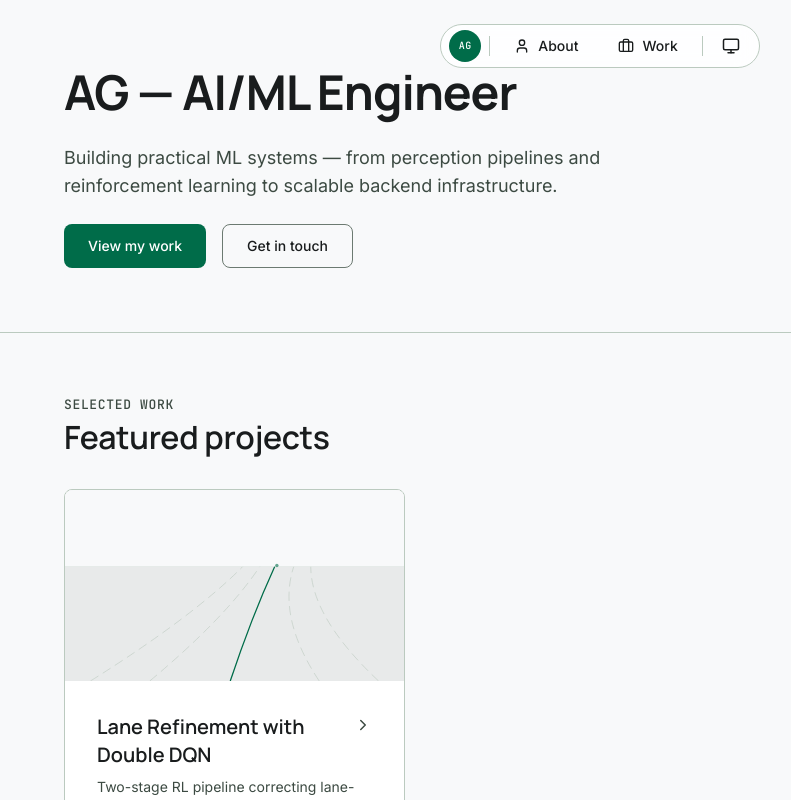
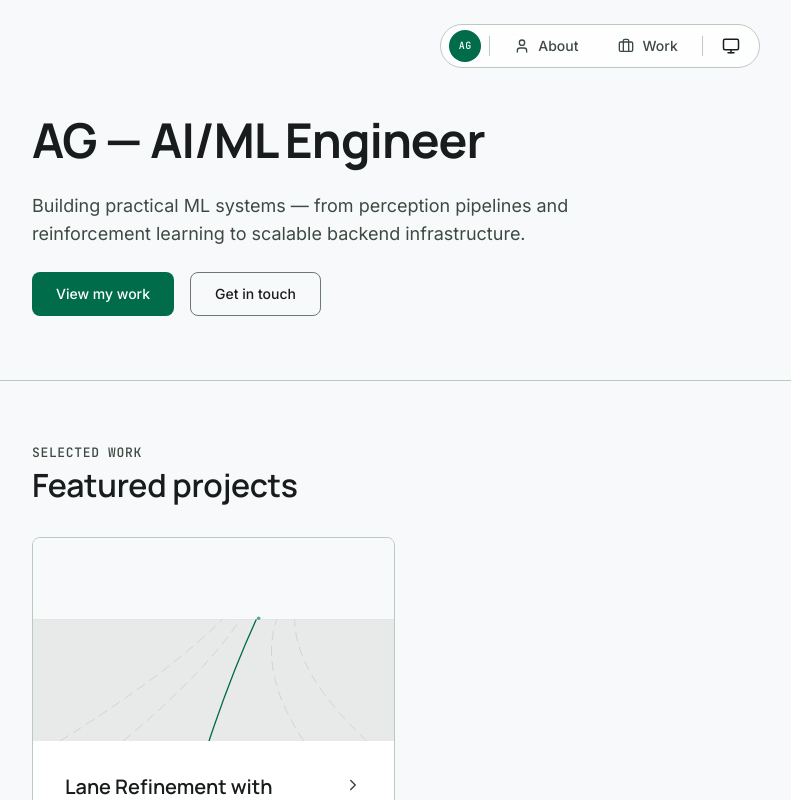
Before and after one commit to 95-ag/ag-portfolio, a Next.js app: page / in a window 1280 px wide. Shown: the top 800 px of the page, without its empty margins (40-831 px from the left). Built offline with nearby package versions, Linux system fonts and the light colour scheme.

Commit message:
refactor: tighten container and nav active-state styling

```diff
--- a/src/app/layout.tsx
+++ b/src/app/layout.tsx
@@ -25,7 +25,7 @@ export default function RootLayout({
       <body>
         <Providers>
           <Nav />
-          <main>{children}</main>
+          <main className="pt-[var(--spacing-2xl)]">{children}</main>
           <Footer />
         </Providers>
       </body>
--- a/src/components/layout/container.tsx
+++ b/src/components/layout/container.tsx
@@ -14,7 +14,7 @@ export function Container({
   return (
     <Tag
       className={cn(
-        "mx-auto w-full max-w-[1200px] px-[var(--spacing-margin-mobile)] md:px-[var(--spacing-gutter)] xl:px-[var(--spacing-margin-desktop)]",
+        "mx-auto w-full max-w-[1200px] px-[var(--spacing-margin-mobile)] md:px-[var(--spacing-gutter)] xl:px-[var(--spacing-xl)]",
         className,
       )}
     >
--- a/src/components/layout/pill-nav.tsx
+++ b/src/components/layout/pill-nav.tsx
@@ -57,8 +57,8 @@ export function PillNav() {
               className={cn(
                 "flex h-8 items-center gap-[var(--spacing-sm)] rounded-[var(--radius-pill)] px-[var(--spacing-md)] text-sm font-medium transition-colors duration-[var(--duration-fast)]",
                 isActive
-                  ? "bg-[var(--accent)] text-[var(--accent-on)]"
-                  : "text-[var(--on-surface)] hover:bg-[var(--accent-muted)]",
+                  ? "bg-[var(--surface-sunken)] text-[var(--on-surface)]"
+                  : "text-[var(--on-surface-muted)] hover:bg-[var(--surface-sunken)] hover:text-[var(--on-surface)]",
               )}
             >
               <Icon size={16} aria-hidden />
```
